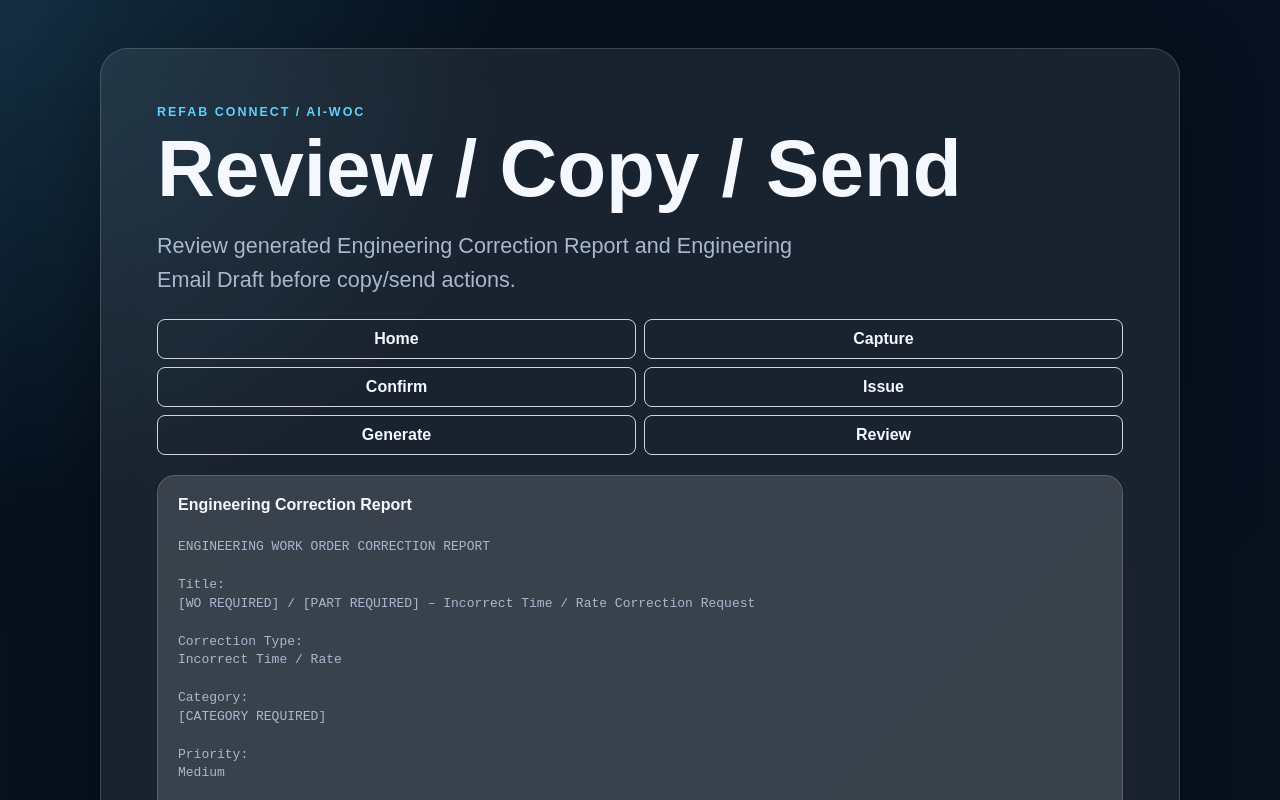
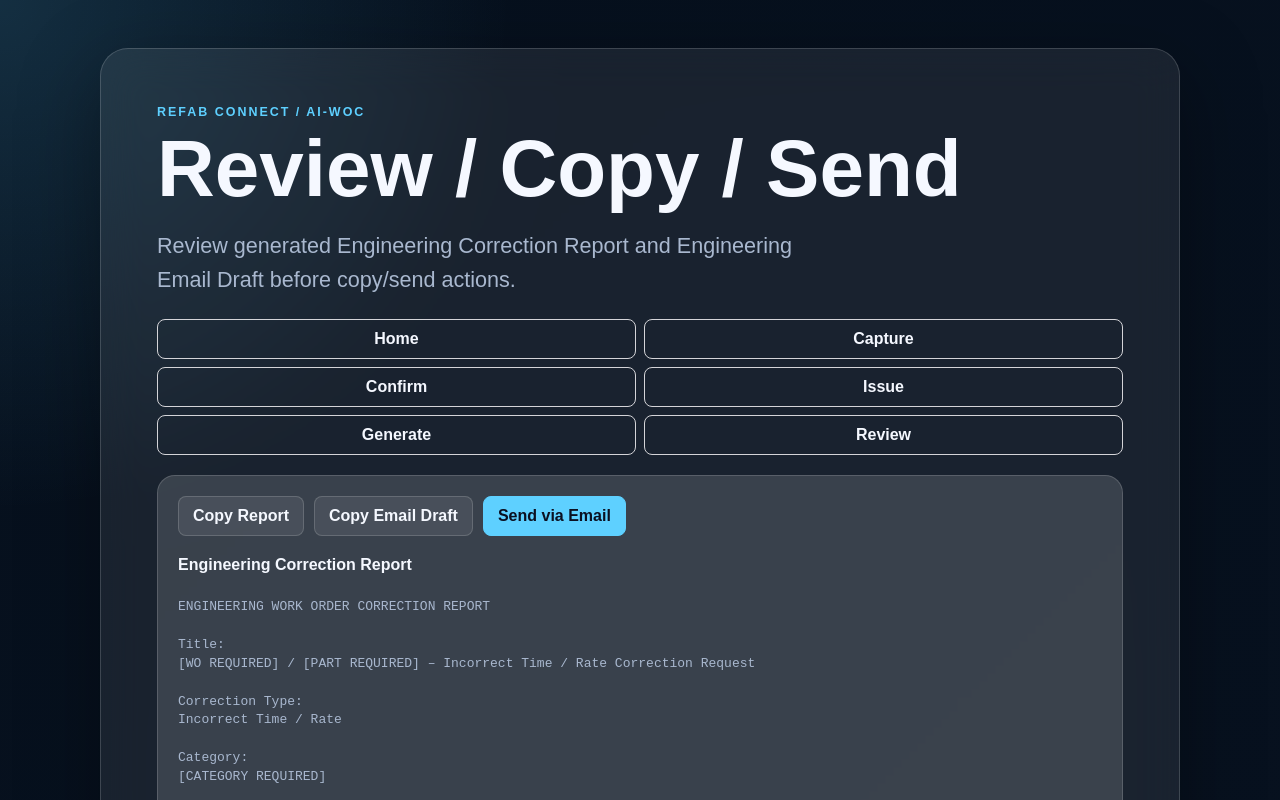
Before and after one commit to kool1160/refab-connect-ai-woc, a Next.js app: page /review in a window 1280 px wide. Shown: the top 800 px of the page. Built offline with nearby package versions, Linux system fonts and the light colour scheme.

Commit message:
Add review copy and mailto send actions

```diff
--- a/components/woc/ReviewStatePreview.tsx
+++ b/components/woc/ReviewStatePreview.tsx
@@ -1,31 +1,54 @@
 'use client';
 
-import { generateEmailDraft } from '@/features/woc/emailDraftGenerator';
+import { generateEmailDraft, generateEmailSubject } from '@/features/woc/emailDraftGenerator';
 import { generateEngineeringReport } from '@/features/woc/reportGenerator';
 import { getGeneratedOutputs, getWocData } from '@/features/woc/state/wocState';
 
 export function ReviewStatePreview() {
+  const wocData = getWocData();
+  const resolvedData = {
+    ...wocData,
+    requestedAction: wocData.requestedAction || '[ACTION PENDING ENGINEERING REVIEW]',
+  };
+
   const cachedOutputs = getGeneratedOutputs();
 
   const outputs =
     cachedOutputs?.report && cachedOutputs?.emailDraft
       ? cachedOutputs
       : {
-          report: generateEngineeringReport(
-            {
-              ...getWocData(),
-              requestedAction: getWocData().requestedAction || '[ACTION PENDING ENGINEERING REVIEW]',
-            },
-            new Date().toLocaleDateString(),
-          ),
-          emailDraft: generateEmailDraft({
-            ...getWocData(),
-            requestedAction: getWocData().requestedAction || '[ACTION PENDING ENGINEERING REVIEW]',
-          }),
+          report: generateEngineeringReport(resolvedData, new Date().toLocaleDateString()),
+          emailDraft: generateEmailDraft(resolvedData),
         };
+
+  const emailSubject = generateEmailSubject(resolvedData);
+
+  async function handleCopy(text: string) {
+    if (typeof navigator === 'undefined' || !navigator.clipboard?.writeText) return;
+    await navigator.clipboard.writeText(text);
+  }
+
+  function handleSendViaEmail() {
+    if (typeof window === 'undefined') return;
+
+    const mailtoLink = `mailto:?subject=${encodeURIComponent(emailSubject)}&body=${encodeURIComponent(outputs.emailDraft)}`;
+    window.location.href = mailtoLink;
+  }
 
   return (
     <section className="capture-card" aria-label="Final review of generated report and email draft">
+      <div className="review-actions" aria-label="Review copy and send actions">
+        <button className="capture-button" type="button" onClick={() => void handleCopy(outputs.report)}>
+          Copy Report
+        </button>
+        <button className="capture-button" type="button" onClick={() => void handleCopy(outputs.emailDraft)}>
+          Copy Email Draft
+        </button>
+        <button className="capture-button capture-button-primary" type="button" onClick={handleSendViaEmail}>
+          Send via Email
+        </button>
+      </div>
+
       <strong>Engineering Correction Report</strong>
       <pre className="capture-help-text" style={{ whiteSpace: 'pre-wrap', marginTop: '0.75rem' }}>
         {outputs.report}
--- a/styles/components.css
+++ b/styles/components.css
@@ -149,3 +149,16 @@ h1 {
   font-size: 0.875rem;
   font-weight: 600;
 }
+
+.review-actions {
+  display: flex;
+  flex-wrap: wrap;
+  gap: 0.625rem;
+  margin-bottom: 0.5rem;
+}
+
+.capture-button-primary {
+  background: var(--color-accent);
+  border-color: var(--color-accent);
+  color: #0b1021;
+}
```
